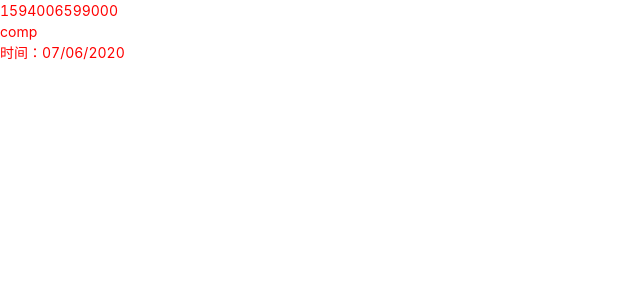
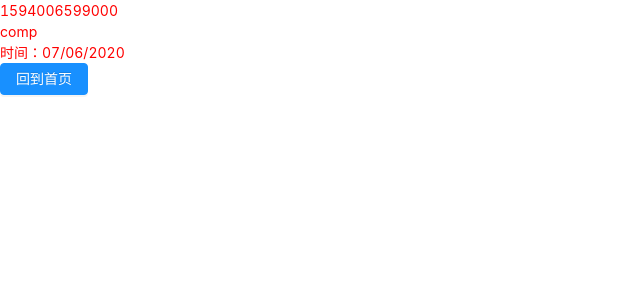
Before and after one commit to heachou/react_next_github, a Next.js app: page /a in a window 1280 px wide. Shown: the top 300 px of the page, without its empty margins (0-640 px from the left). Built offline with nearby package versions, Linux system fonts and the light colour scheme.

Commit message:
feat: hoc
hoc组件

```diff
--- /dev/null
+++ b/lib/test-hoc.js
@@ -0,0 +1,16 @@
+import Comp from "../components/comp";
+
+export default Comp => {
+  function TestHocComp({ Component, pageProps, ...rest }) {
+
+    if (pageProps) {
+      pageProps.test = 'add new props'
+    }
+
+    return <Comp Component={Component} pageProps={pageProps} hello={123} {...rest} />
+  }
+
+  TestHocComp.getInitialProps = Comp.getInitialProps
+
+  return TestHocComp
+}
--- a/pages/a.js
+++ b/pages/a.js
@@ -1,6 +1,8 @@
 import { Component } from 'react'
-// import moment from 'moment'
 import dynamic from 'next/dynamic'
+import { Button } from 'antd'
+import Router from 'next/router'
+import TestHocComp from '../lib/test-hoc'
 
 const DynamicComponentWithCustomLoading = dynamic(
   import('../components/comp'),
@@ -17,6 +19,14 @@ class A extends Component {
       moment: moment.default
     }
   }
+  toIndex = () => {
+    Router.push({
+      pathname: '/',
+      query: {
+        from: 'a page'
+      }
+    })
+  }
   render() {
     const { moment, time } = this.props
     return <div>
@@ -25,8 +35,11 @@ class A extends Component {
       }
       <DynamicComponentWithCustomLoading />
       时间：{moment().format('L')}
+      <div>
+        <Button onClick={this.toIndex} type="primary">回到首页</Button>
+      </div>
     </div>
   }
 }
 
-export default A
+export default TestHocComp(A)
```
